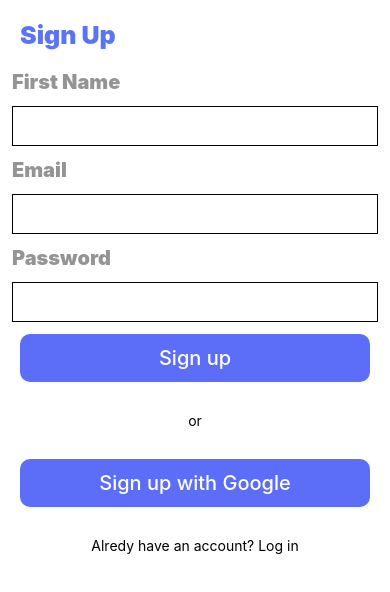
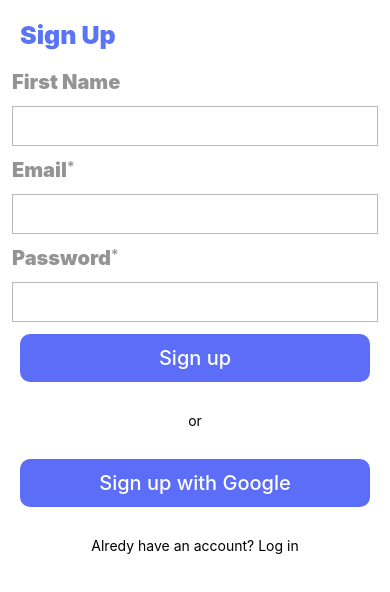
Before and after one commit to BrightCoders-Institute/reto-reservacion-de-vuelos-reto-reservacion-de-vuelos-team-2, a React Native app in the folder FlightReservations/: screen / in a window 390 px wide. Shown: the top 592 px of the page. Built offline with nearby package versions, Linux system fonts and the light colour scheme.

Commit message:
added functionaliy to validate form and highlight input
Co-authored-by: luisgarciaes <luisg.garciaespinoza@gmail.com>
Co-authored-by: JaimeGonz <valdoc7@gmail.com>
Co-authored-by: madera-design <josemadera289@gmail.com>

```diff
--- a/FlightReservations/src/components/Form/Form.tsx
+++ b/FlightReservations/src/components/Form/Form.tsx
@@ -1,36 +1,13 @@
-import React, { useState } from 'react';
-import {View, TextInput, Text} from 'react-native';
+import React from 'react';
+import {View, Text} from 'react-native';
 import { styles } from './FormStyles';
 import { Button } from '../Button/Button';
 
 import * as Yup from 'yup';
 import { Formik } from 'formik';
 import { Title } from '../Title/Title';
-
-const data = {
-  FormData: [
-    {
-      SubTitle: 'First Name',
-      isPassword: false,
-      kbordType: 'default',
-    },
-    {
-      SubTitle: 'Email',
-      isPassword: false,
-      kbordType: 'default',
-    },
-    {
-      SubTitle: 'Password',
-      isPassword: true,
-      kbordType: 'default',
-    },
-  ],
-};
-interface FormDataInterface {
-  name: string;
-  email: string;
-  password: string;
-}
+import {SubTitle} from '../SubTitle/SubTitle';
+import { Input } from '../Input/Input';
 
 const validatSchema = Yup.object().shape({
   password: Yup.string()
@@ -45,7 +22,6 @@ const validatSchema = Yup.object().shape({
 });
 
 export const Form = () => {
-  const [formData, setformData] = useState<FormDataInterface>({name: '', email: '', password: ''})
   return (
     <View>
       <Formik
@@ -59,46 +35,55 @@ export const Form = () => {
          touched,
          handleChange,
          handleSubmit,
+
          /* and other goodies */
        }) => (
         <>
+          <View style={styles.subTitleContainer}>
+            <SubTitle isRequired={false}>
               <Title title='First Name' isSubTitle={true}/>
-          <TextInput
-            style={styles.input}
-            onChangeText={handleChange('firstName')}
-            value={values.firstName}
-            keyboardType="default"
-            />
+            </SubTitle>
             {touched.firstName && errors.firstName && (
               <Text style={styles.errorText}>
                   {errors.firstName}
                 </Text>
               )}
+          </View>
+          <Input
+            onChange={handleChange('firstName')}
+            value={values.firstName}
+            kboardType='default'
+          />
+          <View style={styles.subTitleContainer}>
+            <SubTitle>
               <Title title='Email' isSubTitle={true}/>
-          <TextInput
-            style={styles.input}
-            onChangeText={handleChange('email')}
-            value={values.email}
-            keyboardType="email-address"
-          />
+            </SubTitle>
             {touched.email && errors.email && (
               <Text style={styles.errorText}>
                   {errors.email}
                 </Text>
             )}
+          </View>
+          <Input
+            onChange={handleChange('email')}
+            value={values.email}
+            kboardType='email-address'
+          />
+          <View style={styles.subTitleContainer}>
+            <SubTitle>
               <Title title='Password' isSubTitle={true}/>
-          <TextInput
-            style={styles.input}
-            onChangeText={handleChange('password')}
-            value={values.password}
-            keyboardType="default"
-            secureTextEntry={true}
-          />
+            </SubTitle>
             {touched.password && errors.password && (
               <Text style={styles.errorText}>
                   {errors.password}
               </Text>
             )}
+          </View>
+          <Input
+            onChange={handleChange('password')}
+            value={values.password}
+            kboardType='default'
+          />
           <Button title="Sign up" onPress={handleSubmit}/>
         </>
        )}
--- a/FlightReservations/src/components/Form/FormStyles.tsx
+++ b/FlightReservations/src/components/Form/FormStyles.tsx
@@ -1,14 +1,12 @@
 import { StyleSheet } from 'react-native';
 export const styles = StyleSheet.create({
 	errorText: {
-    fontSize: 13,
+    marginTop: 5,
+    fontSize: 15,
     color: '#ff0d10',
     marginLeft: 12,
   },
-	input: {
-    height: 40,
-    margin: 12,
-    borderWidth: 1,
-    padding: 10,
+  subTitleContainer: {
+    flexDirection: 'row'
   },
 })
--- a/FlightReservations/src/components/Input/Input.tsx
+++ b/FlightReservations/src/components/Input/Input.tsx
@@ -1,36 +1,34 @@
-import React from 'react';
-import {StyleSheet, TextInput, View} from 'react-native';
+import React, { useState } from 'react';
+import {TextInput, View, KeyboardTypeOptions} from 'react-native';
 import {styles} from './InputStyles';
+
 interface props {
-  kboardType: any;
+  kboardType: KeyboardTypeOptions;
   isPassword?: boolean;
-}
-export const Input = ({kboardType, isPassword = false}: props) => {
-  const [text, onChangeText] = React.useState('');
-  const [number, onChangeNumber] = React.useState('');
+  value: string;
+  onChange: (text: string) => void;
+};
+
+export const Input = ({kboardType, isPassword = false, onChange, value}: props) => {
+  const [isFocus, setIsFocus] = useState<boolean>(false);
+  const handleFocus = () => {
+    setIsFocus(true);
+  };
+  const handleBlur = () => {
+    setIsFocus(false);
+  };
 
   return (
     <View>
       <TextInput
-        style={styles.input}
-        onChangeText={onChangeText}
-        value={text}
+        style={isFocus ? styles.onFocusInput : styles.input}
+        onChangeText={onChange}
+        value={value}
         keyboardType={kboardType}
         secureTextEntry={isPassword}
+        onFocus={handleFocus}
+        onBlur={handleBlur}
       />
-      {/* <TextInput
-        style={styles.input}
-        onChangeText={onChangeText}
-        value={text}
-        keyboardType="email-address"
-      />
-      <TextInput
-        style={styles.input}
-        onChangeText={onChangeText}
-        value={text}
-        keyboardType="default"
-        secureTextEntry={true}
-      /> */}
     </View>
   );
 };
--- a/FlightReservations/src/components/Input/InputStyles.tsx
+++ b/FlightReservations/src/components/Input/InputStyles.tsx
@@ -3,6 +3,16 @@ import {StyleSheet} from 'react-native';
 export const styles = StyleSheet.create({
   input: {
     height: 40,
+    margin: 12,
     borderWidth: 1,
+    padding: 10,
+    borderColor: '#b6b9be',
+  },
+  onFocusInput: {
+    height: 40,
+    margin: 12,
+    borderWidth: 1,
+    padding: 10,
+    borderColor: 'blue',
   },
 });
--- /dev/null
+++ b/FlightReservations/src/components/SubTitle/SubTitle.tsx
@@ -0,0 +1,18 @@
+import { View, Text } from 'react-native'
+import React from 'react'
+import { styles } from './SubTitleStyles';
+
+interface props {
+	children: React.JSX.Element,
+	isRequired?: boolean,
+}
+export const SubTitle = ({children, isRequired = true}: props) => {
+	return (
+		<View style={{flexDirection: 'row'}}>
+			{children}
+			{
+				isRequired && <Text style={styles.supScript}>*</Text>
+			}
+		</View>
+	)
+}
--- /dev/null
+++ b/FlightReservations/src/components/SubTitle/SubTitleStyles.tsx
@@ -0,0 +1,10 @@
+import { StyleSheet } from "react-native";
+
+export const styles = StyleSheet.create({
+	supScript:{
+		lineHeight: 18,
+		color: 'black',
+		fontWeight: '600',
+		color: '#949494'
+	},
+})
```
Lines whose indentation alone changed are shown as unchanged.
